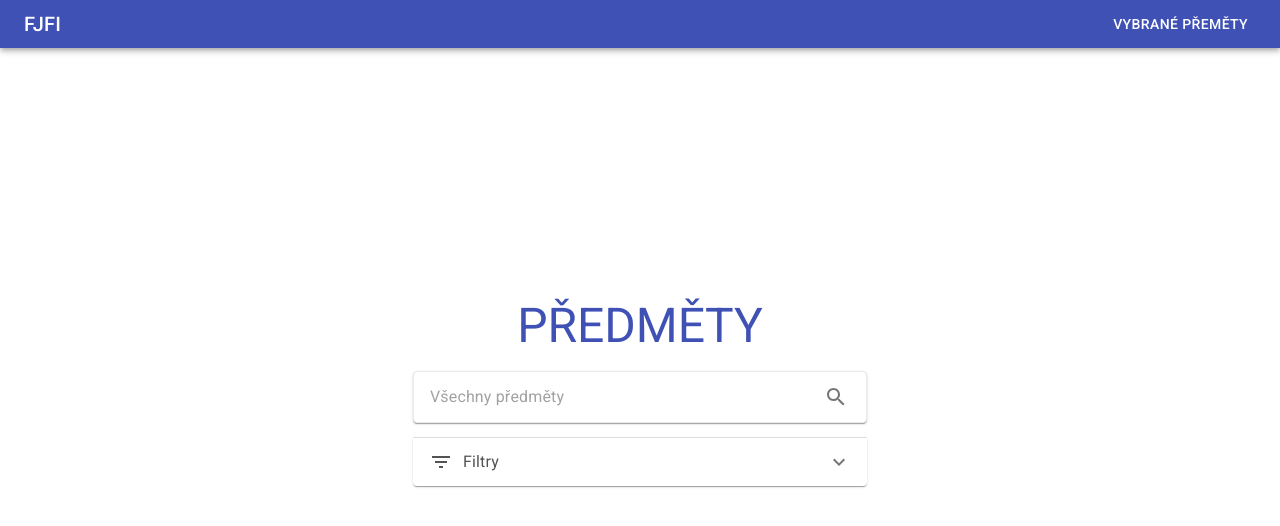
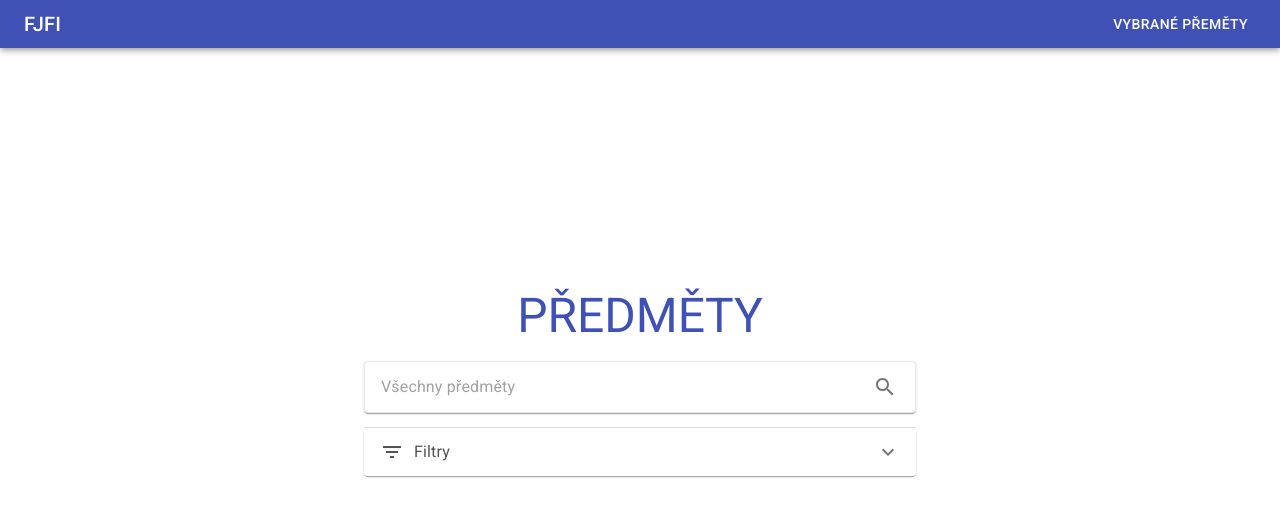
Before and after one commit to jandoubek/pvs-2020-lectures, a React (Create React App) app: page / in a window 1280 px wide. Shown: the top 526 px of the page. Built offline with nearby package versions, Linux system fonts and the light colour scheme.

Commit message:
Adjustments to search page

```diff
--- a/src/CenterBox.js
+++ b/src/CenterBox.js
@@ -1,18 +1,14 @@
 import React from 'react';
 import Box from "@material-ui/core/Box";
+import Container from "@material-ui/core/Container";
 
 const CenterBox = ({children}) => {
     return (
-        <Box
-            display="flex"
-            justifyContent="center"
-            width="100%"
-            marginTop="250px"
-        >
-            <Box>
+        <Container fixed maxWidth="sm">
+            <Box marginTop="30vh">
                 {children}
             </Box>
-        </Box>
+        </Container>
     );
 };
 
--- a/src/SearchPage.js
+++ b/src/SearchPage.js
@@ -1,13 +1,13 @@
 import React from 'react';
 import CenterBox from "./CenterBox";
 import Logo from "./Logo";
-import SearchBar from "./QueryForm";
+import QueryForm from "./QueryForm";
 
 const SearchPage = () => {
     return (
         <CenterBox>
             <Logo />
-            <SearchBar />
+            <QueryForm />
         </CenterBox>
     );
 };
```
